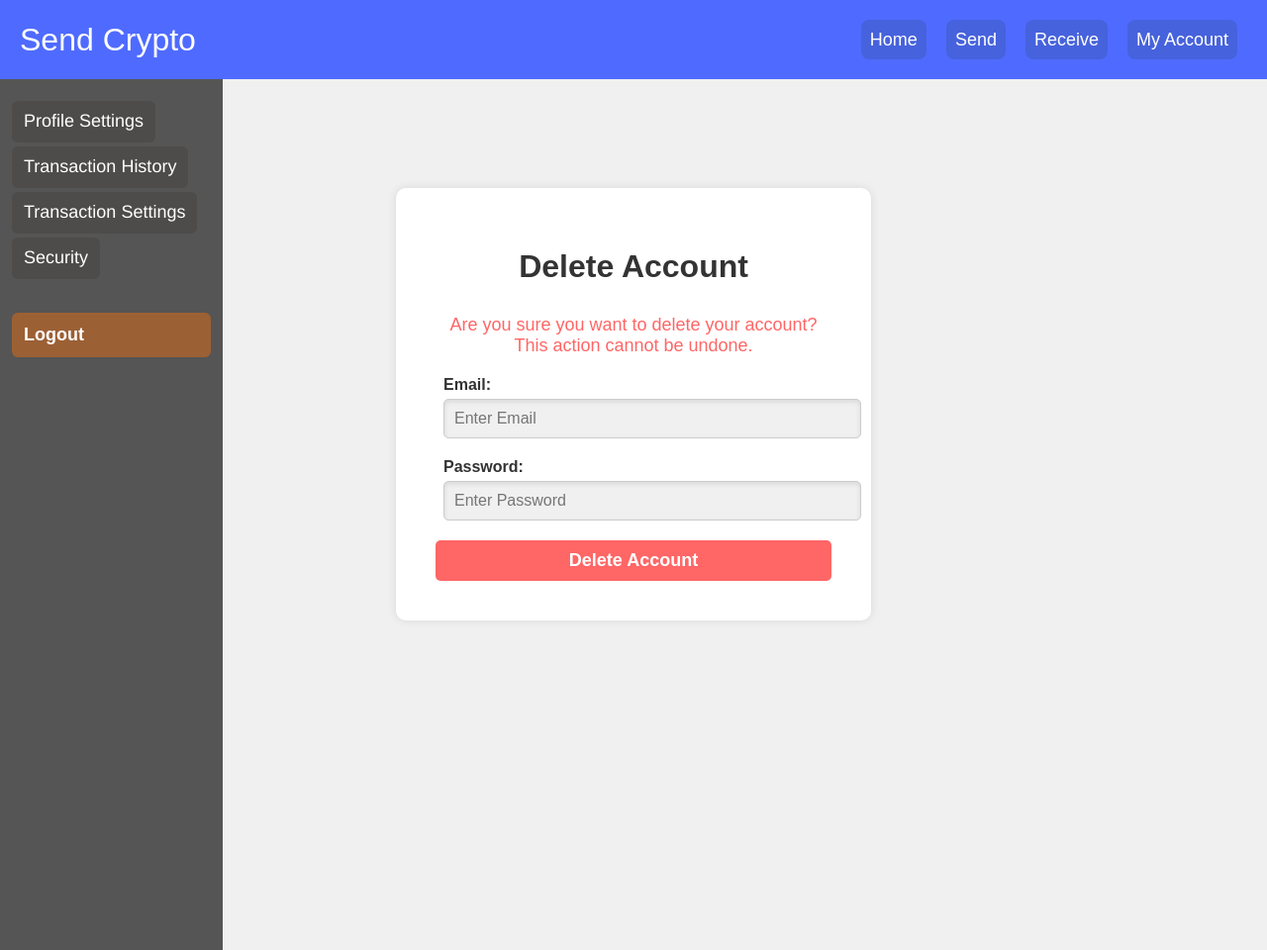
After one commit to amuejunankar/SendCrypto-HC, a PHP site: page /html/account/security.php in a window 1280 px wide. The commit adds this page. Shown: the whole page at 99% size. Run offline with PHP 8.4, Linux system fonts and the light colour scheme.

Commit message:
Delete Account Page Only

```diff
--- a/html/account/account.php
+++ b/html/account/account.php
@@ -124,7 +124,7 @@ mysqli_close($conn);
             <li><a href="">Profile Settings</a></li>
             <li><a href="./transaction-history.php">Transaction History</a></li>
             <li><a href="">Transaction Settings</a></li>
-            <li><a href="">Security</a></li>
+            <li><a href="./security.php">Security</a></li>
 
             <li>
                 <form method="POST"><button type="submit" name="logout">Logout</button></form>
--- /dev/null
+++ b/html/account/security.php
@@ -0,0 +1,149 @@
+<!DOCTYPE html>
+<html>
+
+<head>
+    <title>Delete Account</title>
+    <meta name="viewport" content="width=device-width, initial-scale=1.0">
+    <link rel="stylesheet" href="../../styles/navbar.css">
+    <link rel="stylesheet" href="./styles/sidebar.css">
+    <link rel="stylesheet" href="./styles/profile.css">
+
+    <style>
+        body {
+            background-color: #f0f0f0;
+            font-family: Arial, sans-serif;
+            margin: 0;
+            padding: 0;
+        }
+
+        .container {
+            max-width: 400px;
+            margin: 100px auto;
+            padding: 40px;
+            background-color: #ffffff;
+            border-radius: 10px;
+            box-shadow: 0px 0px 10px rgba(0, 0, 0, 0.1);
+        }
+
+        h1 {
+            text-align: center;
+            margin-bottom: 30px;
+            color: #333;
+        }
+
+        .message {
+            text-align: center;
+            color: #ff6666;
+            font-size: 18px;
+            margin-bottom: 20px;
+        }
+
+        form {
+            margin-top: 20px;
+        }
+
+        .form-group {
+            margin-bottom: 20px;
+        }
+
+        label {
+            display: block;
+            margin-bottom: 5px;
+            color: #333;
+            font-size: 16px;
+        }
+
+        input[type="email"],
+        input[type="password"] {
+            width: 100%;
+            padding: 10px;
+            font-size: 16px;
+            border-radius: 5px;
+            border: 1px solid #ccc;
+        }
+
+        button[type="submit"] {
+            display: block;
+            width: 100%;
+            padding: 10px;
+            background-color: #ff6666;
+            color: #fff;
+            font-size: 18px;
+            font-weight: bold;
+            text-align: center;
+            border: none;
+            border-radius: 5px;
+            cursor: pointer;
+            transition: background-color 0.3s ease;
+        }
+
+        button[type="submit"]:hover {
+            background-color: #ff3333;
+        }
+
+        @media (max-width: 600px) {
+            .container {
+                margin: 40px auto;
+                padding: 20px;
+            }
+        }
+    </style>
+
+</head>
+
+
+<body class="body">
+
+    <div class="header">
+        <div class="navbar">
+            <div class="logo">
+                <a href="../../index.html">Send Crypto</a>
+            </div>
+            <ul class="navLinks">
+                <li>
+                    <a href="../../index.html">Home</a>
+                </li>
+                <li>
+                    <a href="../send.html">Send</a>
+                </li>
+                <li>
+                    <a href="">Receive</a>
+                </li>
+                <li>
+                    <a href="">My Account</a>
+                </li>
+            </ul>
+        </div>
+    </div>
+    <br><br><br><br><br>
+    <div class="sidebar">
+        <ul>
+            <li><a href="./account.php">Profile Settings</a></li>
+            <li><a href="./transaction-history.php">Transaction History</a></li>
+            <li><a href="">Transaction Settings</a></li>
+            <li><a href="./security.php">Security</a></li>
+
+            <li>
+                <form method="POST"><button type="submit" name="logout">Logout</button></form>
+            </li>
+        </ul>
+    </div>
+
+    <div class="container">
+        <h1>Delete Account</h1>
+        <p class="message">Are you sure you want to delete your account? This action cannot be undone.</p>
+        <form action="delete_account.php" method="post">
+            <div class="form-group">
+                <label for="email">Email:</label>
+                <input type="email" id="email" name="email" placeholder="Enter Email">
+            </div>
+            <div class="form-group">
+                <label for="password">Password:</label>
+                <input type="password" id="password" name="password" placeholder="Enter Password">
+            </div>
+            <button type="submit">Delete Account</button>
+        </form>
+    </div>
+</body>
+
+</html>
```
